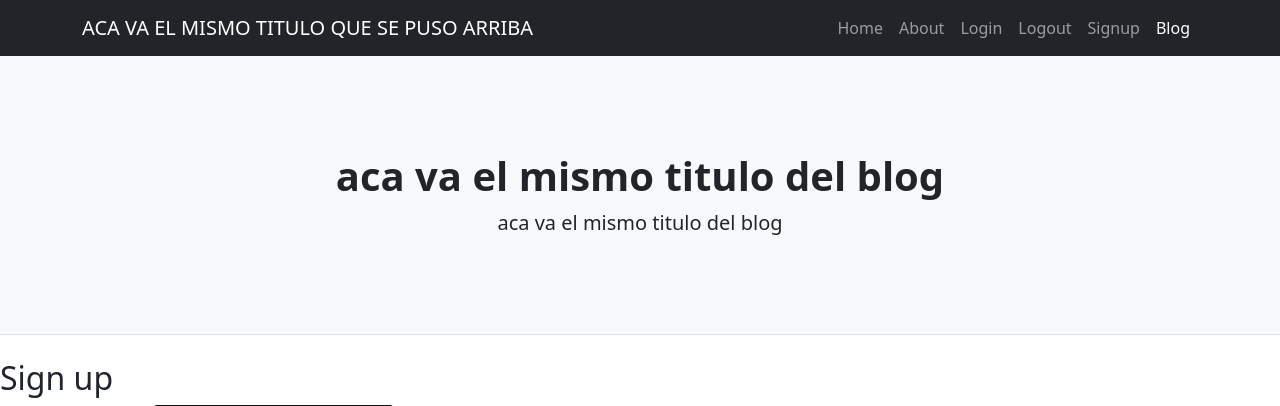
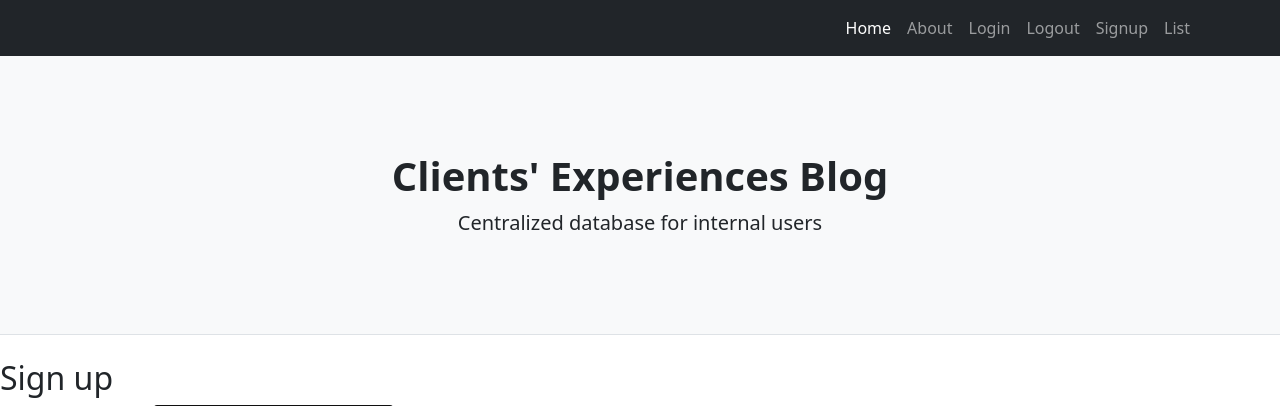
Before and after one commit to tomasgarcia41/Trabajo_final_coder, a Django app: page /blog/signup/ in a window 1280 px wide. Shown: the top 406 px of the page. Run offline with Django 4.2, Linux system fonts and the light colour scheme; some libraries are stand-ins or nearby versions.

Commit message:
Cambio el titulo

```diff
--- a/blog/templates/blog/base.html
+++ b/blog/templates/blog/base.html
@@ -7,7 +7,7 @@
     <meta name="viewport" content="width=device-width, initial-scale=1, shrink-to-fit=no" />
     <meta name="description" content="" />
     <meta name="author" content="" />
-    <title>esto es el titulo de la pestan:a de nuestro blog</title>
+    <title>Clients' Experiences Blog</title>
     <!-- Favicon-->
     <link rel="icon" type="image/x-icon" href="assets/favicon.ico" />
     <!-- Core theme CSS (includes Bootstrap)-->
@@ -18,18 +18,18 @@
     <!-- Responsive navbar-->
     <nav class="navbar navbar-expand-lg navbar-dark bg-dark">
         <div class="container">
-            <a class="navbar-brand" href="{% url 'index-blog' %}">ACA VA EL MISMO TITULO QUE SE PUSO ARRIBA</a>
+
             <button class="navbar-toggler" type="button" data-bs-toggle="collapse" data-bs-target="#navbarSupportedContent"
                 aria-controls="navbarSupportedContent" aria-expanded="false" aria-label="Toggle navigation"><span
                     class="navbar-toggler-icon"></span></button>
             <div class="collapse navbar-collapse" id="navbarSupportedContent">
                 <ul class="navbar-nav ms-auto mb-2 mb-lg-0">
-                    <li class="nav-item"><a class="nav-link" href="#">Home</a></li>
+                    <li class="nav-item"><a class="nav-link active" href="{% url 'index-blog' %}">Home</a></li>
                     <li class="nav-item"><a class="nav-link" href="{% url 'about-us' %}">About</a></li><button class="navbar-toggler" type="button" data-bs-toggle="collapse" data-bs-target="#navbarSupportedContent"></button>
                     <li class="nav-item"><a class="nav-link" href="{% url 'blog-login' %}">Login</a></li><button class="navbar-toggler" type="button" data-bs-toggle="collapse" data-bs-target="#navbarSupportedContent"></button>
                     <li class="nav-item"><a class="nav-link" href="{% url 'blog-logout' %}">Logout</a></li><button class="navbar-toggler" type="button" data-bs-toggle="collapse" data-bs-target="#navbarSupportedContent"></button>
                     <li class="nav-item"><a class="nav-link" href="{% url 'blog-signup' %}">Signup</a></li><button class="navbar-toggler" type="button" data-bs-toggle="collapse" data-bs-target="#navbarSupportedContent"></button>
-                    <li class="nav-item"><a class="nav-link active" aria-current="page" href="#">Blog</a></li>
+                    <li class="nav-item"><a class="nav-link" aria-current="page" href="{% url 'list-post' %}">List</a></li><button class="navbar-toggler" type="button" data-bs-toggle="collapse" data-bs-target="#navbarSupportedContent"></button>
                 </ul>
             </div>
         </div>
@@ -41,8 +41,8 @@
         {% block header %}
         <div class="container">
             <div class="text-center my-5">
-                <h1 class="fw-bolder">aca va el mismo titulo del blog</h1>
-                <p class="lead mb-0">aca va el mismo titulo del blog</p>
+                <h1 class="fw-bolder">Clients' Experiences Blog</h1>
+                <p class="lead mb-0">Centralized database for internal users</p>
             </div>
         </div>
         {% endblock %}
--- a/blog/templates/blog/base2.html
+++ b/blog/templates/blog/base2.html
@@ -5,7 +5,7 @@
     <meta charset="UTF-8">
     <meta http-equiv="X-UA-Compatible" content="IE=edge">
     <meta name="viewport" content="width=device-width, initial-scale=1.0">
-    <title>Document</title>
+    <title>About</title>
 </head>
 
 <body>
--- a/blog/templates/registration/signup.html
+++ b/blog/templates/registration/signup.html
@@ -1,5 +1,7 @@
 {%extends 'blog/base.html' %}
+
 {% block contenido %}
+
 <h2>Sign up</h2>
 <form method="post">
     {% csrf_token %}
```
Also changed, not shown: db.sqlite3, media/posts/amdalhs_0D2HLUh.jpeg (added).
